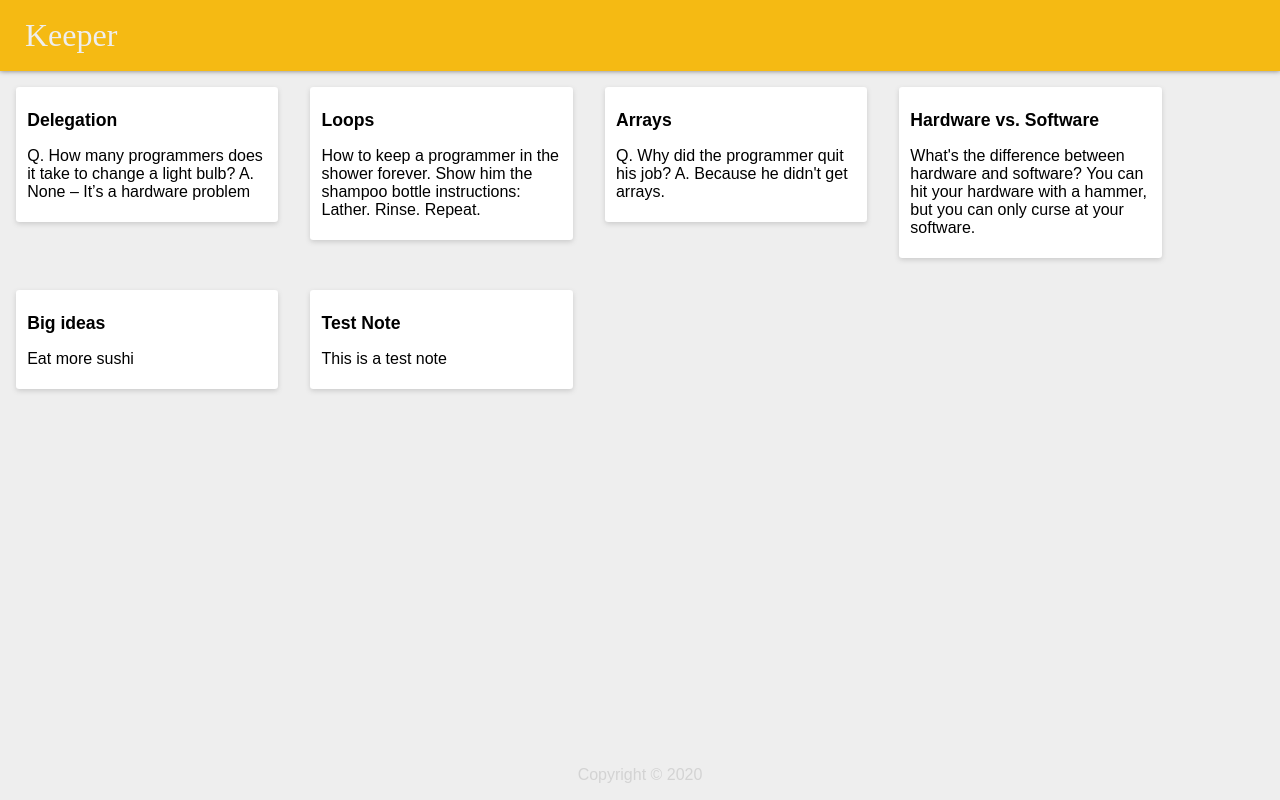
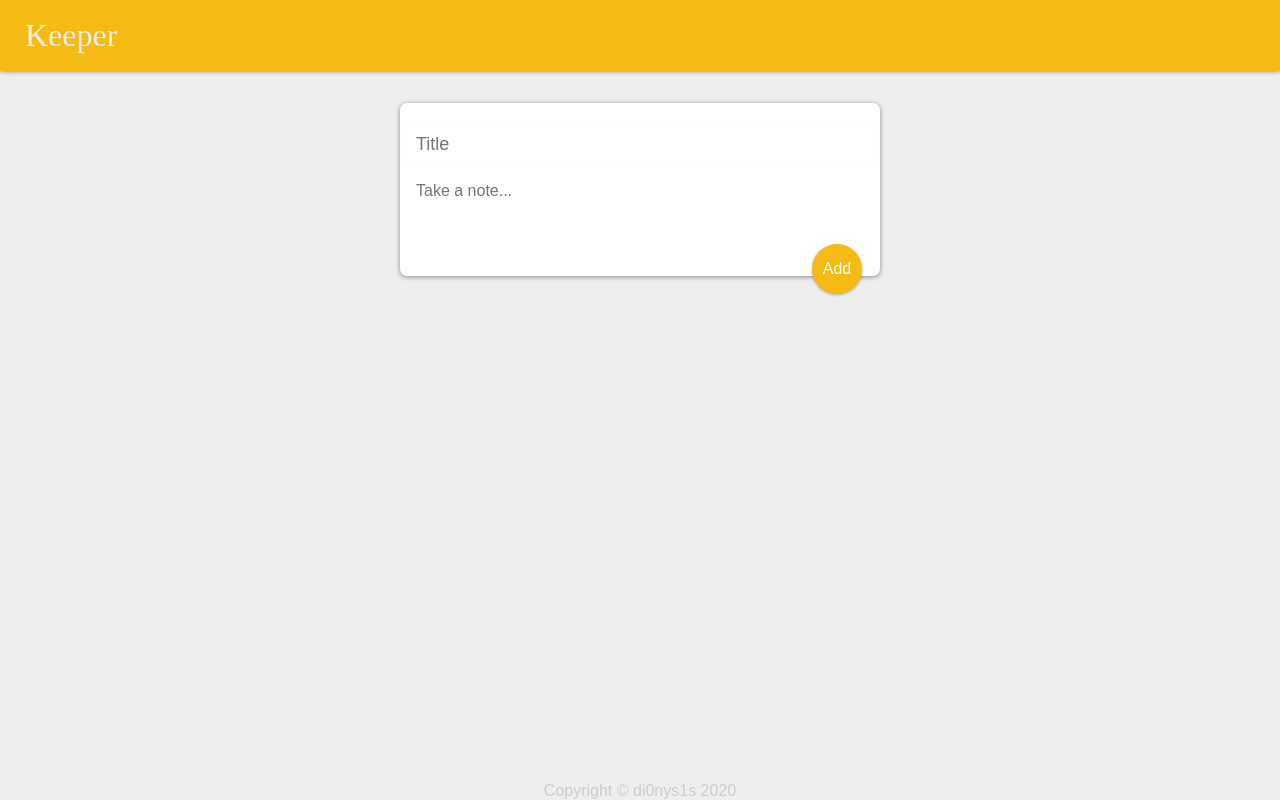
Before and after one commit to di0nys1s/keeper, a React (Create React App) app: page / in a window 1280 px wide. Built offline with nearby package versions, Linux system fonts and the light colour scheme; a web font is replaced by a local one.

Commit message:
add new note

```diff
--- a/package.json
+++ b/package.json
@@ -6,6 +6,7 @@
     "@testing-library/jest-dom": "^4.2.4",
     "@testing-library/react": "^9.4.0",
     "@testing-library/user-event": "^7.2.1",
+    "jquery": "^3.4.1",
     "react": "^16.12.0",
     "react-dom": "^16.12.0",
     "react-scripts": "3.3.0"
--- a/public/styles.css
+++ b/public/styles.css
@@ -1,3 +1,10 @@
+* {
+    padding: 0;
+    margin: 0;
+    box-sizing: border-box;
+}
+
+
 html {
     font-family: "McLaren", sans-serif;
 }
@@ -20,32 +27,95 @@
     font-family: "McLaren", cursive;
 }
 
+.footer {
+    width: 100%;
+    color: #ccc;
+    text-align: center;
+    position: absolute;
+    bottom: 0;
+}
+
 .note {
-    margin: 1rem;
+    background: #fff;
+    border-radius: 7px;
     box-shadow: 0 2px 5px #ccc;
-    padding: 0.7rem;
+    padding: 10px;
     width: 240px;
-    border-radius: 0.2rem;
-    background: #fff;
+    margin: 16px;
     float: left;
 }
 
 .note h1 {
-    font-size: 1.1rem;
+    font-size: 1.1em;
     margin-bottom: 6px;
 }
 
 .note p {
-    font-size: 1rem;
+    font-size: 1.1em;
     margin-bottom: 10px;
     white-space: pre-wrap;
     word-wrap: break-word;
 }
 
-.footer {
+.note button {
+    position: relative;
+    float: right;
+    margin-right: 10px;
+    color: #f5ba13;
+    border: none;
+    width: 36px;
+    height: 36px;
+    cursor: pointer;
+    outline: none;
+}
+
+form {
+    position: relative;
+    text-align: left;
+    width: 480px;
+    margin: 2rem auto;
+    background: #fff;
+    padding: 15px;
+    border-radius: 7px;
+    box-shadow: 0 1px 5px rgb(138, 137, 137);
+}
+
+
+.form-area {
     width: 100%;
-    text-align: center;
-    color: lightgray;
+    border: none;
+    padding: 1rem;
+    outline: none;
+    font-size: 1rem;
+    font-family: inherit;
+    resize: none;
+    text-align: left;
+}
+
+.form-input {
+    width: 100%;
+    text-align: left;
+    margin: 0;
+    outline: none;
+    font-weight: 500;
+}
+
+.form-button {
     position: absolute;
-    bottom: 0;
+    right: 18px;
+    bottom: -18px;
+    background: #f5ba13;
+    color: #fff;
+    border: none;
+    border-radius: 50%;
+    width: 50px;
+    height: 50px;
+    box-shadow: 0 1px 3px rgba(0, 0, 0, 0.3);
+    cursor: pointer;
+    outline: none;
 }
+
+.button-content {
+    margin: 0 -1rem;
+    font-size: 1rem;
+}
--- /dev/null
+++ b/src/components/CreataArea.jsx
@@ -0,0 +1,50 @@
+import React, { useState } from "react";
+
+function CreateArea(props) {
+  const [note, setNote] = useState({
+    title: "",
+    content: ""
+  });
+
+  function handleChange(event) {
+    const { name, value } = event.target;
+    setNote(prevNote => {
+      return {
+        ...prevNote,
+        [name]: value
+      };
+    });
+  }
+
+  function submitNote(event) {
+    props.onAdd(note);
+    event.preventDefault();
+  }
+
+  return (
+    <div>
+      <form>
+        <input
+          onChange={handleChange}
+          className="form-input"
+          name="title"
+          value={note.title}
+          placeholder="Title"
+        />
+        <textarea
+          onChange={handleChange}
+          value={note.content}
+          className="form-area"
+          name="content"
+          placeholder="Take a note..."
+          rows="3"
+        />
+        <button onClick={submitNote} className="form-button">
+          <p className="button-content">Add</p>
+        </button>
+      </form>
+    </div>
+  );
+}
+
+export default CreateArea;
--- a/src/components/Footer.jsx
+++ b/src/components/Footer.jsx
@@ -4,7 +4,7 @@
 const currentYear = date.getFullYear();
 
 const Footer = () => {
-  return <p className="footer">Copyright &copy; {currentYear}</p>;
+  return <p className="footer">Copyright &copy; di0nys1s {currentYear}</p>;
 };
 
 export default Footer;
--- a/src/components/Home.jsx
+++ b/src/components/Home.jsx
@@ -1,20 +1,27 @@
-import React from "react";
+import React, { useState } from "react";
 import Header from "./Header";
 import Footer from "./Footer";
+import CreateArea from "./CreataArea";
 import Note from "./Note";
-import notes from "../notes";
 
 const Home = () => {
+  const [notes, setNotes] = useState([]);
+
+  function addNote(newNote) {
+    console.log(newNote);
+    setNotes(prevNotes => {
+      return [...prevNotes, newNote];
+    });
+  }
+
   return (
     <div>
       <Header />
-      {notes.map(noteItem => (
-        <Note
-          key={noteItem.key}
-          title={noteItem.title}
-          content={noteItem.content}
-        />
-      ))}
+      <CreateArea onAdd={addNote} />
+
+      {notes.map(noteItem => {
+        return <Note title={noteItem.title} content={noteItem.content} />;
+      })}
       <Footer />
     </div>
   );
--- a/src/components/Note.jsx
+++ b/src/components/Note.jsx
@@ -6,6 +6,7 @@
       <div className="note-content">
         <h1>{props.title}</h1>
         <p>{props.content}</p>
+        <button>DELETE</button>
       </div>
     </div>
   );
--- a/src/notes.js
+++ b/src/notes.js
@@ -1,38 +1,38 @@
-const notes = [
-  {
-    key: 1,
-    title: "Delegation",
-    content:
-      "Q. How many programmers does it take to change a light bulb? A. None – It’s a hardware problem"
-  },
-  {
-    key: 2,
-    title: "Loops",
-    content:
-      "How to keep a programmer in the shower forever. Show him the shampoo bottle instructions: Lather. Rinse. Repeat."
-  },
-  {
-    key: 3,
-    title: "Arrays",
-    content:
-      "Q. Why did the programmer quit his job? A. Because he didn't get arrays."
-  },
-  {
-    key: 4,
-    title: "Hardware vs. Software",
-    content:
-      "What's the difference between hardware and software? You can hit your hardware with a hammer, but you can only curse at your software."
-  },
-  {
-    key: 5,
-    title: "Big ideas",
-    content: "Eat more sushi"
-  },
-  {
-    key: 6,
-    title: "Test Note",
-    content: "This is a test note"
-  }
-];
+// const notes = [
+//   {
+//     key: 1,
+//     title: "Delegation",
+//     content:
+//       "Q. How many programmers does it take to change a light bulb? A. None – It’s a hardware problem"
+//   },
+//   {
+//     key: 2,
+//     title: "Loops",
+//     content:
+//       "How to keep a programmer in the shower forever. Show him the shampoo bottle instructions: Lather. Rinse. Repeat."
+//   },
+//   {
+//     key: 3,
+//     title: "Arrays",
+//     content:
+//       "Q. Why did the programmer quit his job? A. Because he didn't get arrays."
+//   },
+//   {
+//     key: 4,
+//     title: "Hardware vs. Software",
+//     content:
+//       "What's the difference between hardware and software? You can hit your hardware with a hammer, but you can only curse at your software."
+//   },
+//   {
+//     key: 5,
+//     title: "Big ideas",
+//     content: "Eat more sushi"
+//   },
+//   {
+//     key: 6,
+//     title: "Test Note",
+//     content: "This is a test note"
+//   }
+// ];
 
-export default notes;
+// export default notes;
```
Also changed, not shown: 1 other file (tests, documents, lock files or other folders).
